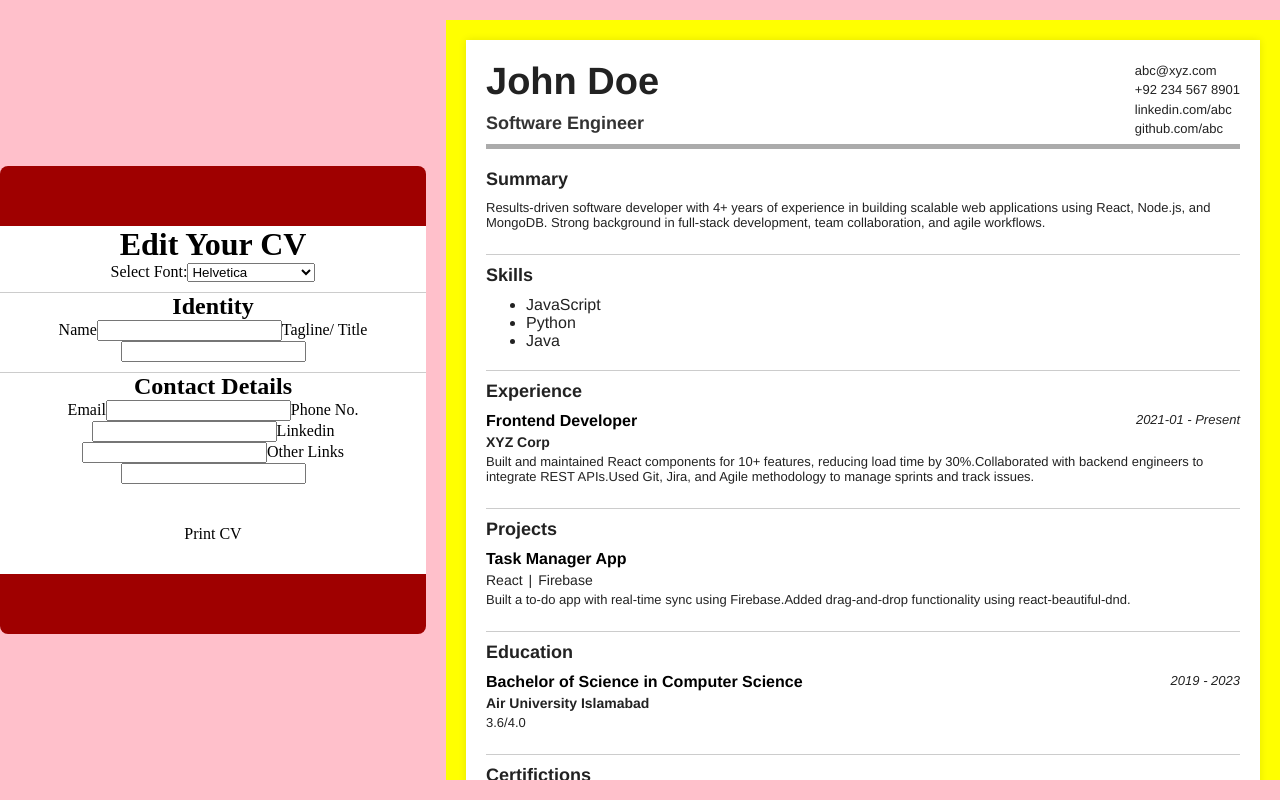
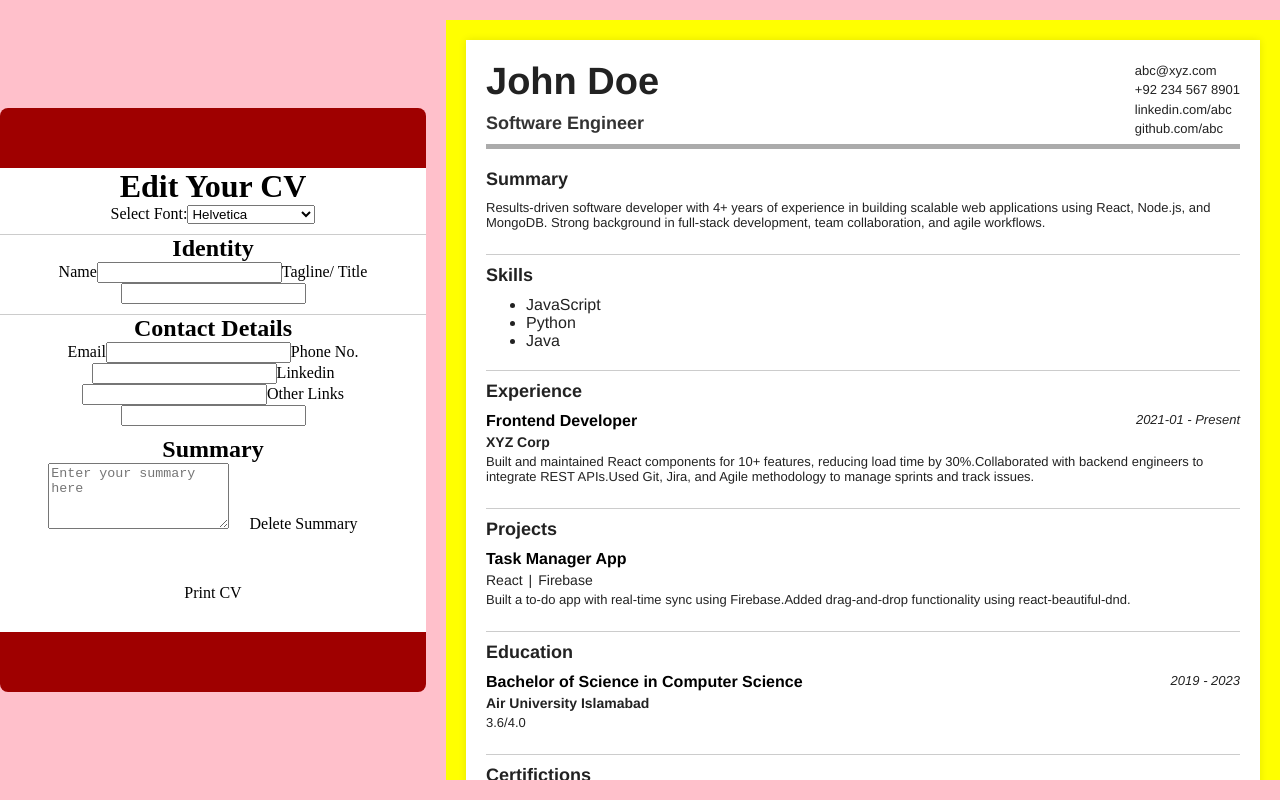
Before and after one commit to muhibk22/cv-maker, a React (Vite) app: page / in a window 1280 px wide. Built offline with nearby package versions, Linux system fonts and the light colour scheme.

Commit message:
feat: add summary field

```diff
--- a/src/components/Display.jsx
+++ b/src/components/Display.jsx
@@ -19,12 +19,14 @@ function Display({ cv, fontFamily }) {
           </div>
         </section>
         <hr/>
+        { cv.summary && (
         <section className="summary">
           <h3>
             <b>Summary </b>
           </h3>
           <p>{cv.summary}</p>
-        </section>
+        </section>)
+}
         <section className="skills">
           <h3>
             <b>Skills</b>
--- a/src/components/Form.jsx
+++ b/src/components/Form.jsx
@@ -2,6 +2,7 @@ import "../styles/Form.css";
 import { useState } from "react";
 import IdentityForm from "./IdentityForm";
 import ContactForm from "./ContactForm";
+import Summary from "./Summary";
 import Display from "./Display";
 
 const resumeFonts = {
@@ -38,6 +39,7 @@ function Form({ cv, setCv }) {
             </select>
             <IdentityForm cv={cv.identity} setCv={setCv}/>
             <ContactForm cv={cv.contact} setCv={setCv} />
+            <Summary cv={cv.summary} setCv={setCv}/>
           </form>
           <div style={{ textAlign: "center", margin: "20px 0" }}>
             <button onClick={handlePrint}>Print CV</button>
--- /dev/null
+++ b/src/components/Summary.jsx
@@ -0,0 +1,33 @@
+import { useState } from "react";
+
+function Summary({ summary, setCv }) {
+  const [text, setText] = useState("");
+
+  const handleChange = (e) => {
+    const newSummary = e.target.value;
+    setText(newSummary);
+    setCv((summary) => ({
+      ...summary,
+      summary: newSummary,
+    }));
+  };
+
+  const handleDelete = (e) => {
+    e.preventDefault();
+    setText("");
+    setCv((prevCv) => {
+      const { summary, ...rest } = prevCv;
+      return rest;
+    });
+  };
+
+  return (
+    <section className="summary">
+      <h2>Summary</h2>
+      <textarea value={text} onChange={handleChange} placeholder="Enter your summary here" rows={4}/>
+       <button onClick={handleDelete}> Delete Summary </button>
+    </section>
+  );
+}
+
+export default Summary;
```
